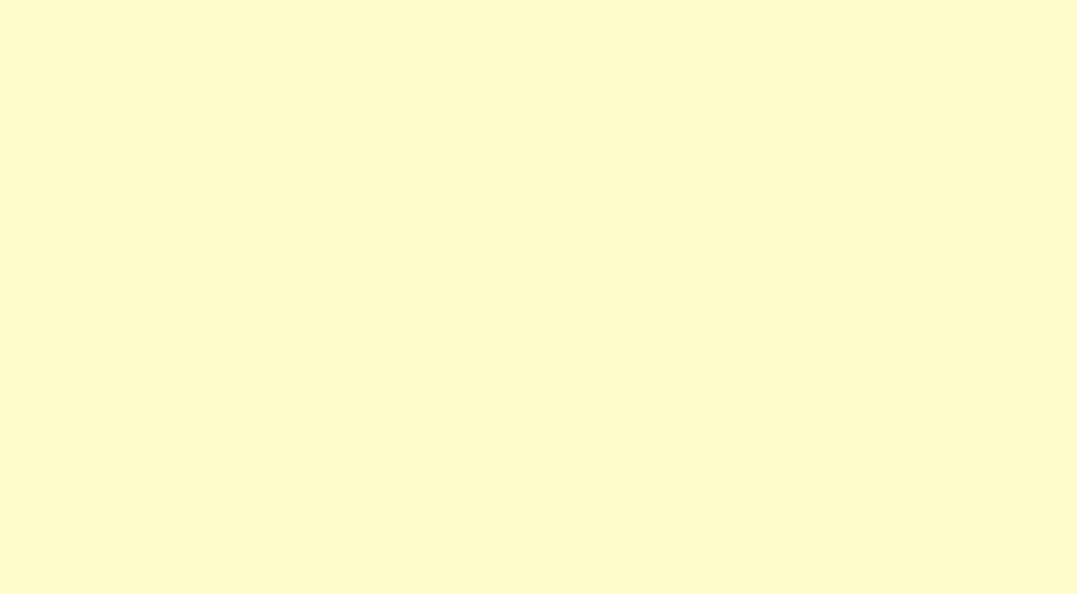
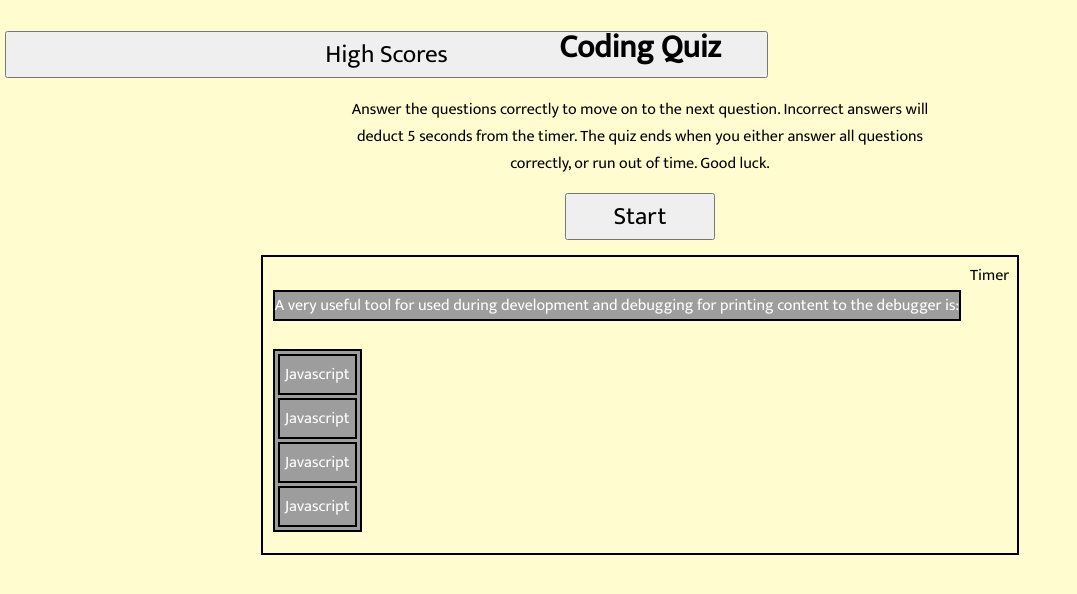
Before and after one commit to TheHebi/code-quiz, a plain HTML site: page index.html in a window 1280 px wide. Shown: the whole page, without its empty margins (0-1077 px from the left). Drawn offline with Linux system fonts and the light colour scheme.

Commit message:
html layout completed, basic css completed

```diff
--- a/assets/css/style.css
+++ b/assets/css/style.css
@@ -1,4 +1,78 @@
+*{
+    font-family: 'Mukta', sans-serif;
+}
+
 body{
     background-color: #fffdd0;
-    ;
+    text-align: center;
 }
+
+header{
+    margin: 15px;
+}
+
+h1, #descr{
+    width: 50%;
+    display: block;
+    position: relative;
+    left: 25%;
+    right: 25%;
+
+}
+
+#highscore{
+    float: left;
+    position: absolute;
+    margin-top: 10px;
+    right: 40%;
+    left: 5px;
+    font-size: 25px;
+}
+#start-quiz{
+    position: relative;
+    font-size: 25px;
+    width: 150px;
+}
+main{
+    position: relative;
+    height: auto;
+    padding: 5px;
+    margin: auto;
+    text-align: left;
+    margin-left: 20%;
+    margin-right: 20%;
+    border: 2px solid black;
+}
+#timer{
+    width: fit-content;
+    height: fit-content;
+    float: right;
+    display: block;
+    margin-right: 3px;
+}
+
+#question, #choices{
+    width: fit-content;
+    margin-top: 28px;
+    margin-left: 5px;
+    margin-right: 5px;
+    background-color: rgb(158, 157, 157);
+    color: white;
+    list-style-type: none;
+    padding: 0;
+    border: 2px solid black;
+}
+
+li{
+    padding: 5px;
+    margin: 3px;
+    border: 2px solid black;
+}
+
+@media screen and(max-width: 992px) {
+
+}
+
+@media screen and(max-width: 768px) {
+
+}
--- a/index.html
+++ b/index.html
@@ -1,13 +1,53 @@
 <!DOCTYPE html>
 <html lang="en">
-<head>
-    <meta charset="UTF-8">
-    <meta http-equiv="X-UA-Compatible" content="IE=edge">
-    <meta name="viewport" content="width=device-width, initial-scale=1.0">
-    <link rel="stylesheet" href="./assets/css/style.css">
+  <head>
+    <meta charset="UTF-8" />
+    <meta http-equiv="X-UA-Compatible" content="IE=edge" />
+    <meta name="viewport" content="width=device-width, initial-scale=1.0" />
+    <link rel="stylesheet" href="./assets/css/style.css" />
+    <link rel="preconnect" href="https://fonts.googleapis.com" />
+    <link rel="preconnect" href="https://fonts.gstatic.com" crossorigin />
+    <link
+      href="https://fonts.googleapis.com/css2?family=Mukta&display=swap"
+      rel="stylesheet"
+    />
     <title>Code Quiz</title>
-</head>
-<body>
+  </head>
+  <body>
+    <header>
+      <!-- highscore button, links to highscore page -->
+      <button id="highscore">High Scores</button>
+      <h1>Coding Quiz</h1>
+      <p id="descr">
+        Answer the questions correctly to move on to the next question.
+        Incorrect answers will deduct 5 seconds from the timer. The quiz ends
+        when you either answer all questions correctly, or run out of time. Good
+        luck.
+      </p>
+      <!-- start quiz button -->
+      <button id="start-quiz">Start</button>
+    </header>
+    <main>
+      <!-- timer for quiz -->
+      <div id="timer">Timer</div>
+      <!-- quiz box -->
+      <section id="quiz">
+        <div id="quesion-box">
+          <!-- box for question -->
+          <p id="question">
+            A very useful tool for used during development and debugging for
+            printing content to the debugger is:
+          </p>
+          <!-- ul for answers -->
+          <ul id="choices">
+            <li>Javascript</li>
+            <li>Javascript</li>
+            <li>Javascript</li>
+            <li>Javascript</li>
+          </ul>
+        </div>
+      </section>
+    </main>
     <script src="./assets/javascript/script.js"></script>
-</body>
+  </body>
 </html>
```
